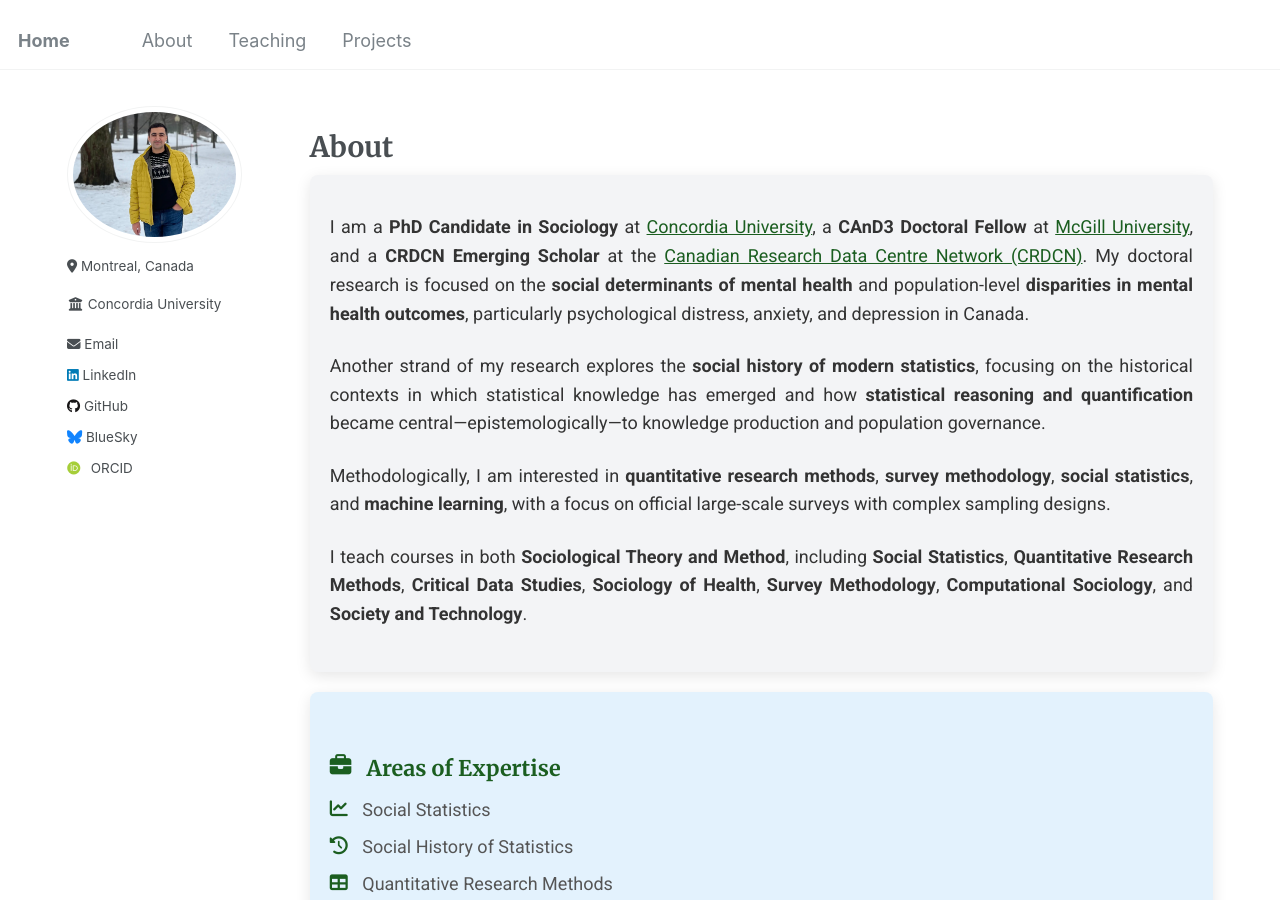
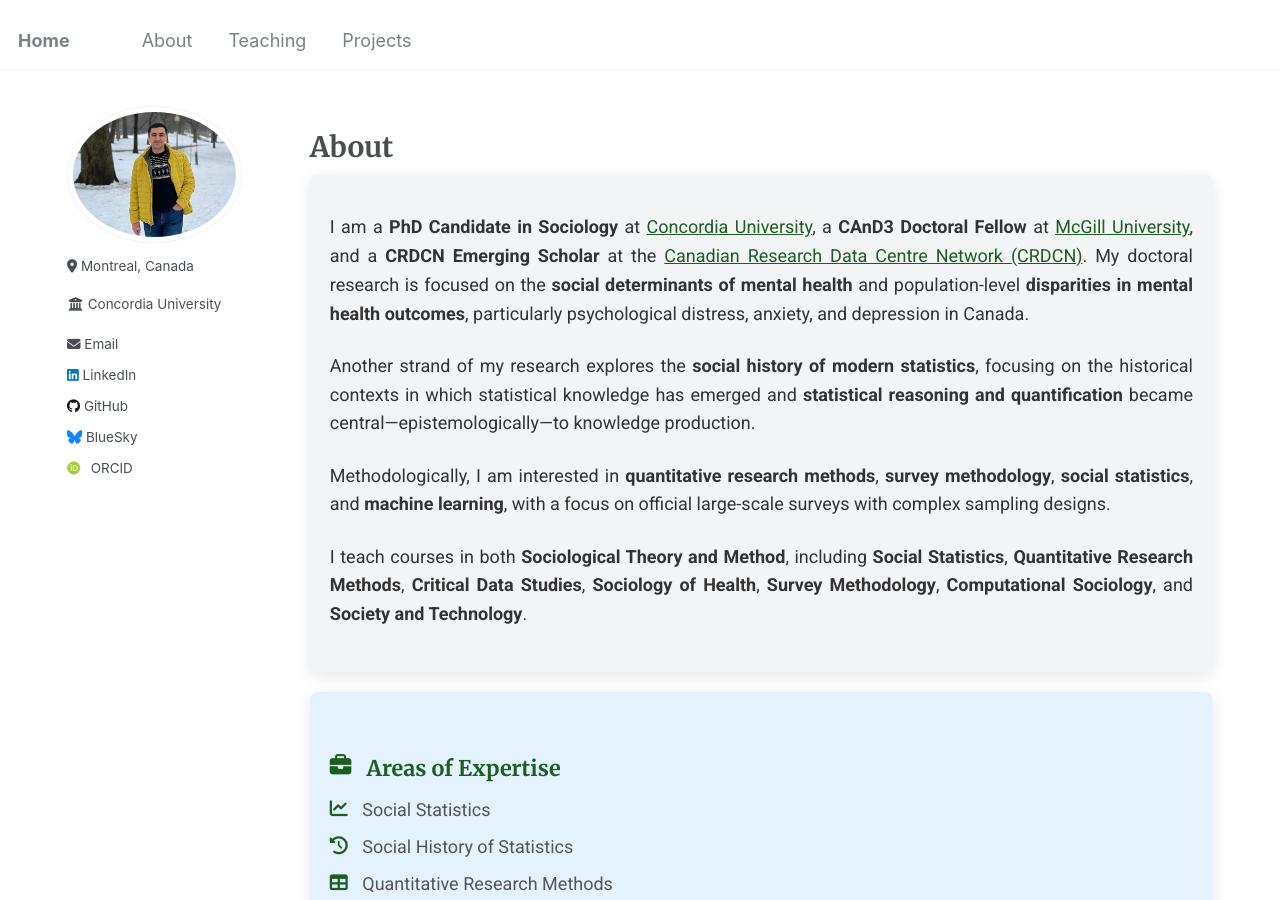
Before and after one commit to Mohsnmonji/mohsnmonji.github.io, a Jekyll site: the page built from about-me.md, in a window 1280 px wide and 900 px high. Built offline with Jekyll 4.4.1, drawn with Linux system fonts in a browser that asks for light colours; some web fonts are replaced.

Commit message:
Update about-me.md

```diff
--- a/about-me.md
+++ b/about-me.md
@@ -97,9 +97,9 @@ author_profile: true
 
 <p>
     Another strand of my research explores the <strong>social history of modern statistics</strong>,
-    focusing on the historical contexts in which statistical knowledge has emerged and how
+    focusing on the historical contexts in which statistical knowledge has emerged and
     <strong>statistical reasoning and quantification</strong> became central—epistemologically—to
-    knowledge production and population governance.
+    knowledge production.
 </p>
 
 
```
